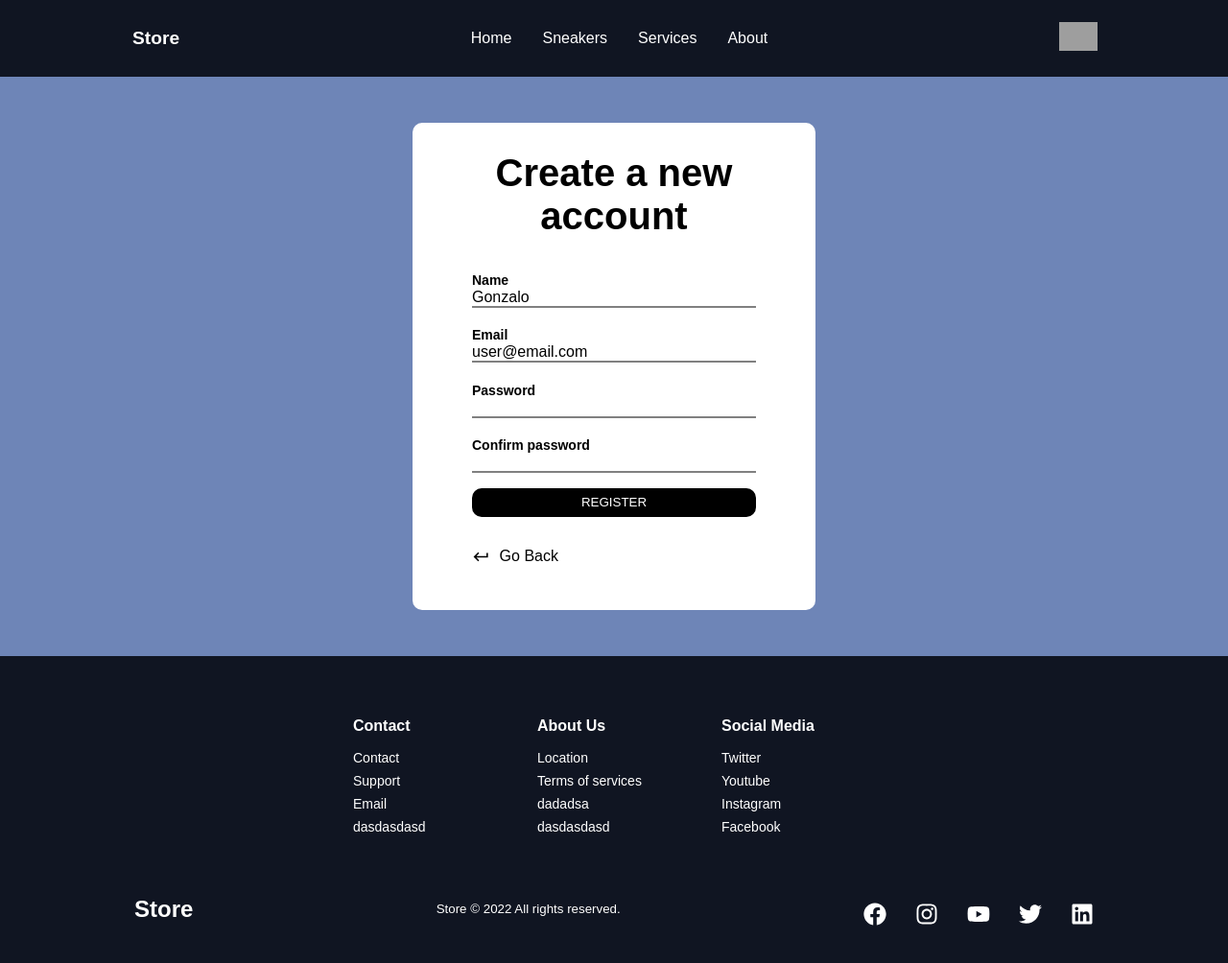
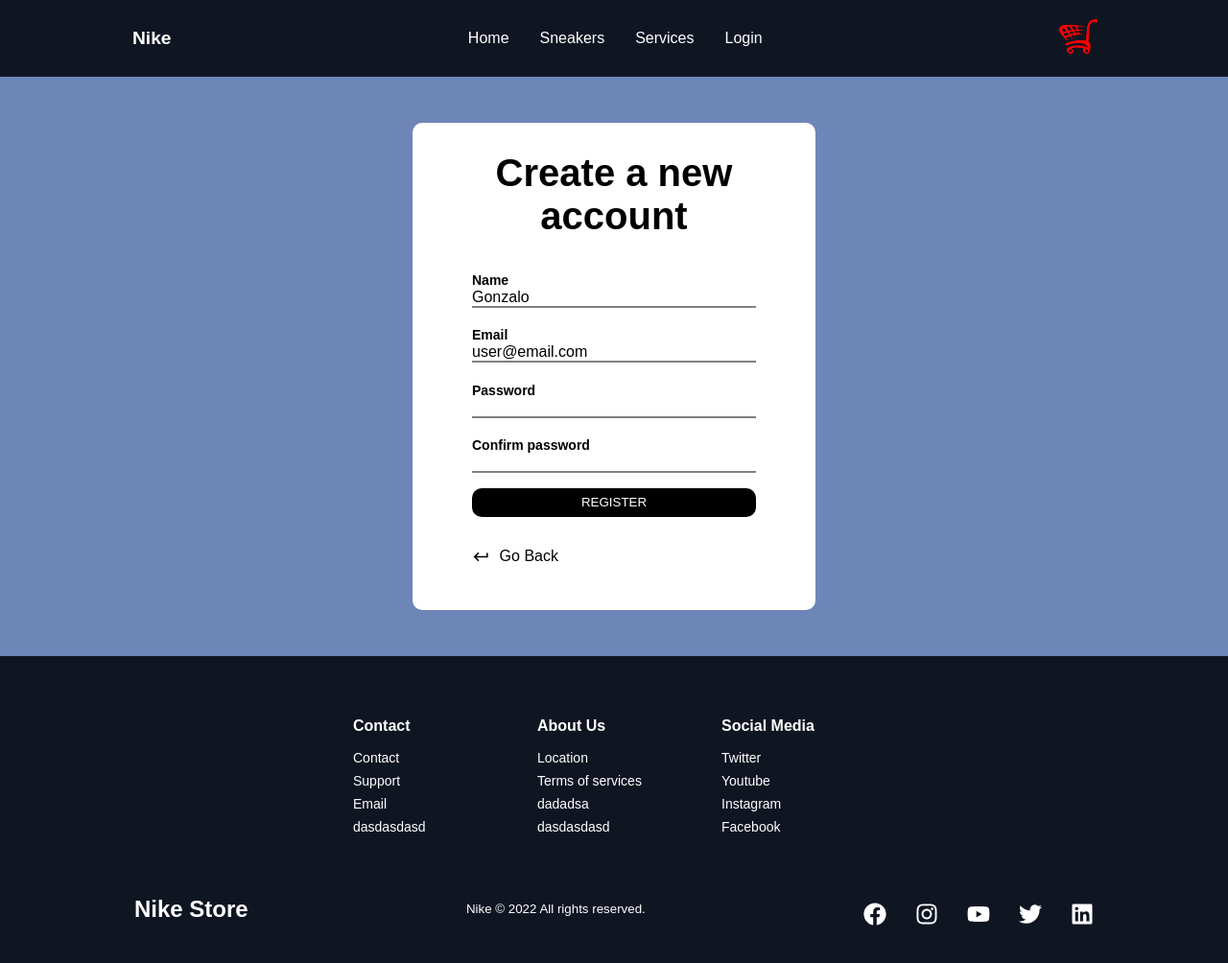
Before and after one commit to gonferreyra/react-ecommerce, a React (Create React App) app: page /register in a window 1280 px wide. Shown: the top 1004 px of the page at 96% size. Built offline with nearby package versions, Linux system fonts and the light colour scheme; no server answers; grey boxes are pictures that could not be loaded; a web font is replaced by a local one.

Commit message:
preparing code to deploy

```diff
--- a/src/components/Cart/Cart.jsx
+++ b/src/components/Cart/Cart.jsx
@@ -27,11 +27,9 @@ import UserImg from "../../img/blankuser.png";
 const Cart = ({ isLoggedIn }) => {
   const { cartIsOpen, toggleCart } = useContext(UserContext);
 
-  // bring cart from reducer (name: shop)
+  // bring cart and auth from reducer
   const cart = useSelector((state) => state.shop.cart);
-  // console.log(cart);
   const auth = useSelector((state) => state.auth);
-  // console.log(auth);
 
   // Update total
   const [totalPrice, setTotalPrice] = useState(0);
@@ -86,7 +84,7 @@ const Cart = ({ isLoggedIn }) => {
               <TotalTitle>Total</TotalTitle>
               <TotalPrice>$ {totalPrice}</TotalPrice>
             </CartTotal>
-            <BtnBuy>Buy Now</BtnBuy>
+            {isLoggedIn && <BtnBuy>Buy Now</BtnBuy>}
           </>
         )}
         {auth.uid ? (
@@ -97,7 +95,6 @@ const Cart = ({ isLoggedIn }) => {
             <RegisterCart to="/register">Register</RegisterCart>
           </ButtonContainer>
         )}
-        {/* <LogOutBtn onClick={handleLogout}>Logout</LogOutBtn> */}
       </CartContainer>
     </>
   );
--- a/src/components/Footer/Footer.jsx
+++ b/src/components/Footer/Footer.jsx
@@ -63,29 +63,25 @@ const Footer = () => {
         <SocialMedia>
           <SocialMediaWrap>
             <SocialLogo to="/" onClick={toggleHome}>
-              Store
+              Nike Store
             </SocialLogo>
             <WebsiteRights>
-              Store © {new Date().getFullYear()} All rights reserved.
+              Nike © {new Date().getFullYear()} All rights reserved.
             </WebsiteRights>
             <SocialIcons>
-              <SocialIconLink href="/" target="_blank" aria-label="Facebook">
+              <SocialIconLink href="/" target="_blank">
                 <FaFacebook />
               </SocialIconLink>
-              <SocialIconLink href="/" target="_blank" aria-label="Instagram">
+              <SocialIconLink href="/" target="_blank">
                 <FaInstagram />
               </SocialIconLink>
-              <SocialIconLink href="/" target="_blank" aria-label="Youtube">
+              <SocialIconLink href="/" target="_blank">
                 <FaYoutube />
               </SocialIconLink>
-              <SocialIconLink
-                href="//www.twitter.com"
-                target="_blank"
-                aria-label="Twitter"
-              >
+              <SocialIconLink href="/" target="_blank">
                 <FaTwitter />
               </SocialIconLink>
-              <SocialIconLink href="/" target="_blank" aria-label="Linkedin">
+              <SocialIconLink href="/" target="_blank">
                 <FaLinkedin />
               </SocialIconLink>
             </SocialIcons>
--- a/src/components/Hero/Hero.jsx
+++ b/src/components/Hero/Hero.jsx
@@ -2,13 +2,8 @@ import React, { useContext } from "react";
 import {
   HeroContainer,
   HeroBackground,
-  HeroBackgroundVideo,
-  HeroContent,
-  HeroContentH1,
-  HeroContentP,
-  HeroContentBtn,
+  HerobackgrundImageTest,
 } from "./HeroStyle";
-import Video from "../../video/zapatillas.mp4";
 import { UserContext } from "../Context/UserContext";
 
 const Hero = () => {
@@ -17,15 +12,23 @@ const Hero = () => {
   return (
     <HeroContainer id="hero" cartIsOpen={cartIsOpen}>
       <HeroBackground>
-        <HeroBackgroundVideo autoPlay loop muted src={Video} type="video/mp4" />
+        <HerobackgrundImageTest
+          src={require("../../img/nikelogo2.gif")}
+          alt="test"
+          style={{
+            width: "100%",
+            objectFit: "cover",
+          }}
+        />
+        {/* <HeroBackgroundVideo autoPlay loop muted src={Video} type="video/mp4" /> */}
       </HeroBackground>
-      <HeroContent>
+      {/* <HeroContent>
         <HeroContentH1>Nike Store</HeroContentH1>
         <HeroContentP>Get the latest shoes</HeroContentP>
         <HeroContentBtn>
-          <button>Login</button>
+          <HeroButton to="/login">Login</HeroButton>
         </HeroContentBtn>
-      </HeroContent>
+      </HeroContent> */}
     </HeroContainer>
   );
 };
--- a/src/components/Navbar/Navbar.jsx
+++ b/src/components/Navbar/Navbar.jsx
@@ -20,7 +20,7 @@ import {
   CartItemsMobile,
 } from "./NavbarStyle";
 import { HiMenu } from "react-icons/hi";
-import cartImg from "../../images/carrito.png";
+import cartImg from "../../img/carrito.png";
 import { animateScroll as scroll } from "react-scroll";
 import { UserContext } from "../Context/UserContext";
 import { useSelector } from "react-redux";
@@ -64,7 +64,7 @@ const Navbar = ({ toggle, isLoggedIn }) => {
       <Nav>
         <NavbarContainer>
           <NavLogo to="/" onClick={toggleHome}>
-            Store
+            Nike
           </NavLogo>
           <NavCartMobile>
             <NavCartMobileBtn>
@@ -106,8 +106,8 @@ const Navbar = ({ toggle, isLoggedIn }) => {
               </NavLinks>
             </NavItem>
             <NavItem>
-              <NavLinks to="/#footer" smooth={true}>
-                About
+              <NavLinks to="/login" smooth={true}>
+                Login
               </NavLinks>
             </NavItem>
           </NavMenu>
@@ -123,7 +123,6 @@ const Navbar = ({ toggle, isLoggedIn }) => {
                 )}
               </UserInfo>
             )}
-            {/* <NavBtnLink>Sign In</NavBtnLink> */}
             <NavBtnLink>
               <NavCartBtn src={cartImg} onClick={toggleCart} />
               <CartItems cartCount={cartCount}>{cartCount}</CartItems>
--- a/src/components/Navbar/NavbarStyle.js
+++ b/src/components/Navbar/NavbarStyle.js
@@ -37,7 +37,7 @@ export const NavLogo = styled(Link)`
     color: #fff;
     justify-self: flex-start;
     cursor: pointer;
-    font-size: 1.5rem;
+    font-size: 1.7rem;
     display: flex;
     align-items: center;
     margin-left: 24px;
@@ -87,7 +87,7 @@ export const CartItemsMobile = styled.div`
     opacity: ${({ cartCount }) => (cartCount === 0 ? '0' : '1')};
 `
 
-// Toggle elemento on Nav to click and open
+// Toggle element on Nav to click and open
 export const ToggleIcon = styled.div`
     display: none;
 
--- a/src/components/ServicesSection/Services.jsx
+++ b/src/components/ServicesSection/Services.jsx
@@ -8,9 +8,9 @@ import {
   ServicesH2,
   ServicesP,
 } from "./ServicesStyle";
-import Payments from "../../images/undraw_stripe_payments_re_chlm.svg";
-import Free from "../../images/free.svg";
-import Change from "../../images/change.svg";
+import Payments from "../../img/undraw_stripe_payments_re_chlm.svg";
+import Free from "../../img/free.svg";
+import Change from "../../img/change.svg";
 import { UserContext } from "../Context/UserContext";
 
 const ServicesSection = () => {
--- a/src/components/SneakersSection/SneakersSection.jsx
+++ b/src/components/SneakersSection/SneakersSection.jsx
@@ -1,4 +1,4 @@
-import React, { useContext, useState } from "react";
+import React, { useContext, useMemo, useState } from "react";
 
 // import imgtest from "../../images/airjordan1.png";
 // import "./Style.css";
@@ -17,35 +17,44 @@ import { useSelector } from "react-redux";
 import { UserContext } from "../Context/UserContext";
 
 const SneakersSection = () => {
+  // connect state from store to component
+  const products = useSelector((state) => state.shop.products);
+
   // Items to show state, determines how many items are shown on the sneakers section
   const [itemsToShow, setItemsToShow] = useState({
     items: 3,
   });
   const { items } = itemsToShow;
-  // console.log(items);
-
   const showMore = () => {
     setItemsToShow({ ...itemsToShow, items: items + 3 });
   };
 
+  // Random display array of sneaker by creating a new array
+  const shuffleArray = (array) => {
+    const newArray = array
+      .map((value) => ({ value, sort: Math.random() }))
+      .sort((a, b) => a.sort - b.sort)
+      .map(({ value }) => value);
+    return newArray;
+  };
+  // Usememo to store the value and avoid to change sneakers everytime the component re-render when cart is open
+  const memoProducts = useMemo(() => shuffleArray(products), [products]);
+
   // bring state from context
   const { cartIsOpen } = useContext(UserContext);
-
-  // connect state from store to component
-  const products = useSelector((state) => state.shop.products);
-  // console.log(products);
 
   return (
     <SneakerSection id="sneakerSection" cartIsOpen={cartIsOpen}>
       <Section>
         <SneakerContainer>
-          {products.slice(0, items).map((sneaker) => (
+          {memoProducts.slice(0, items).map((sneaker) => (
             <SneakerCard
               key={sneaker.id}
               sneaker={sneaker}
               cartIsOpen={cartIsOpen}
             />
           ))}
+          {}
         </SneakerContainer>
         <ButtonContainer>
           <ShowMoreBtn onClick={showMore}>Show more</ShowMoreBtn>
--- a/src/router/RouterApp.js
+++ b/src/router/RouterApp.js
@@ -14,7 +14,7 @@ import { onAuthStateChanged } from "firebase/auth";
 import { auth } from "../firebase/firebase-config"
 import { useDispatch } from 'react-redux'
 import { login, loginGoogle } from '../redux/Auth/auth-actions'
-import { useNavigate } from 'react-router-dom';
+// import { useNavigate } from 'react-router-dom';
 
 
 const RouterApp = () => {
```
Also changed, not shown: src/components/NewReleaseSection/NewReleaseSection.jsx (+1 -11 lines).
